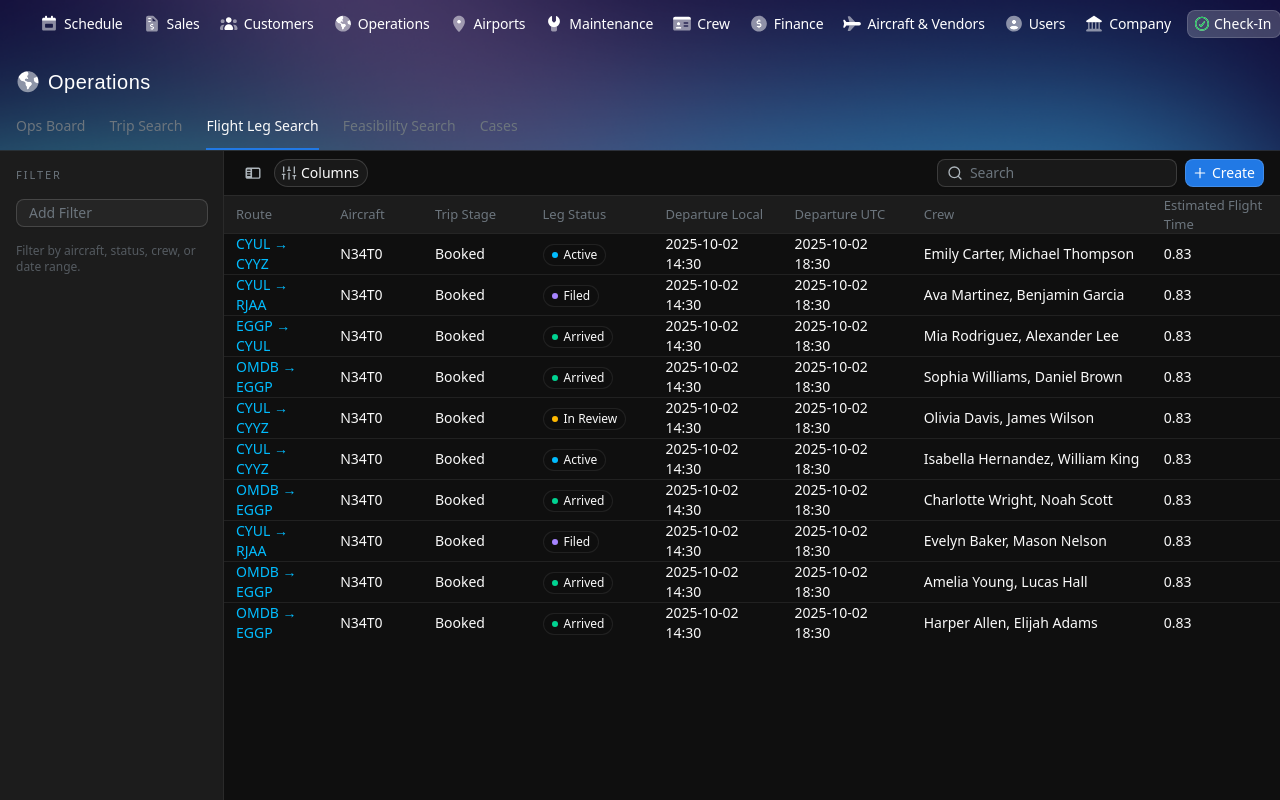
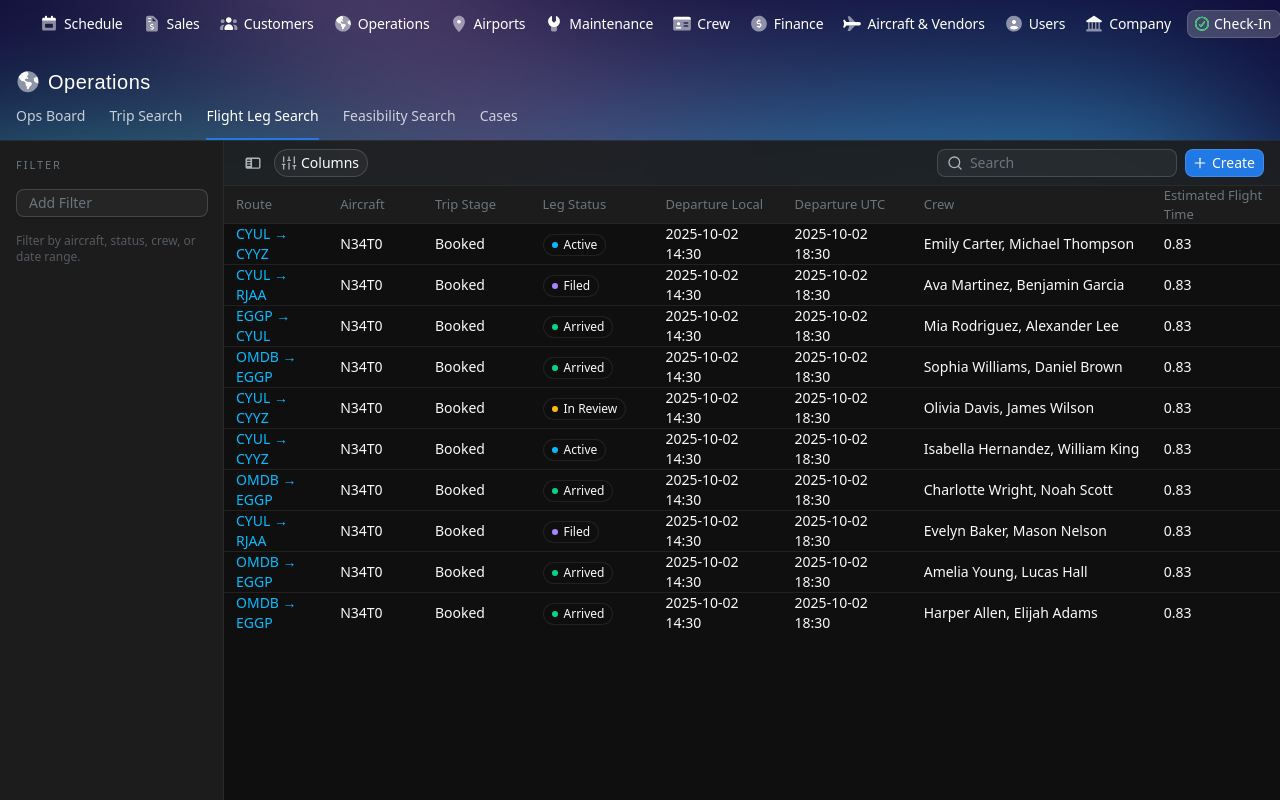
Before and after one commit to Ihorpryt/aviaweb, a React (Vite) app: page /operations/flight-leg-search in a window 1280 px wide. Built offline with nearby package versions, Linux system fonts and the light colour scheme; a web font is replaced by a local one.

Commit message:
Operations new design fix

```diff
--- a/src/pages/Operations.tsx
+++ b/src/pages/Operations.tsx
@@ -139,7 +139,7 @@ const legStatusStyles: Record<string, string> = {
 
 function PlaceholderSection({ title }: { title: string }) {
     return (
-        <div className="flex flex-1 items-center justify-center text-sm text-muted-foreground">
+        <div className="flex flex-1 items-center justify-center text-sm text-muted-foreground bg-background">
             {title} content goes here.
         </div>
     )
@@ -168,7 +168,7 @@ function FlightLegSearch() {
                     </div>
                 </aside>
                 <div className="flex flex-1 min-h-0 flex-col">
-                    <div className="flex flex-row items-center justify-between gap-4 border-b border-border bg-background px-4 py-2">
+                    <div className="flex flex-row items-center justify-between gap-4 border-b border-border bg-bg-glass px-4 py-2">
                         <div className="flex items-center gap-2">
                             <Tooltip>
                                 <TooltipTrigger asChild>
@@ -253,7 +253,7 @@ function FlightLegSearch() {
 export default function Operations() {
     return (
         <div className="flex flex-1 min-h-0 flex-col w-full">
-            <PageHeader icon="operations" title="Operations" />
+            <PageHeader icon="operations" title="Operations" className="pb-1.5" />
             <div className="flex flex-row gap-6 border-b border-border/80 px-4">
                 {operationTabs.map((tab) => (
                     <NavLink
@@ -261,8 +261,8 @@ export default function Operations() {
                         to={tab.to}
                         className={({ isActive }) =>
                             cn(
-                                "pb-3 text-sm font-medium text-muted-foreground border-b-2 border-transparent",
-                                isActive && "text-foreground border-primary"
+                                "pb-3 text-sm font-medium text-white/75 border-b-2 border-transparent",
+                                isActive && "text-white border-primary"
                             )
                         }
                     >
```
